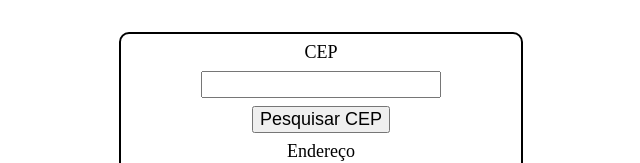
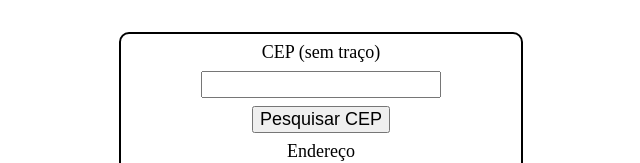
Before and after one commit to victorhoffmann/API-cep, a plain HTML site: page index.html in a window 1280 px wide. Shown: the top 163 px of the page, without its empty margins (319-959 px from the left). Drawn offline with Linux system fonts and the light colour scheme.

Commit message:
bugfix: tirando o traço do cep

```diff
--- a/index.html
+++ b/index.html
@@ -10,7 +10,7 @@
 <body>
     <div id='container'>
         <form action="#">
-            <label for="">CEP</label>
+            <label for="">CEP (sem traço)</label>
             <input type="text" id='cep'>
             <button type="submit" name="button">Pesquisar CEP</button>
             <label for="">Endereço</label>
```
